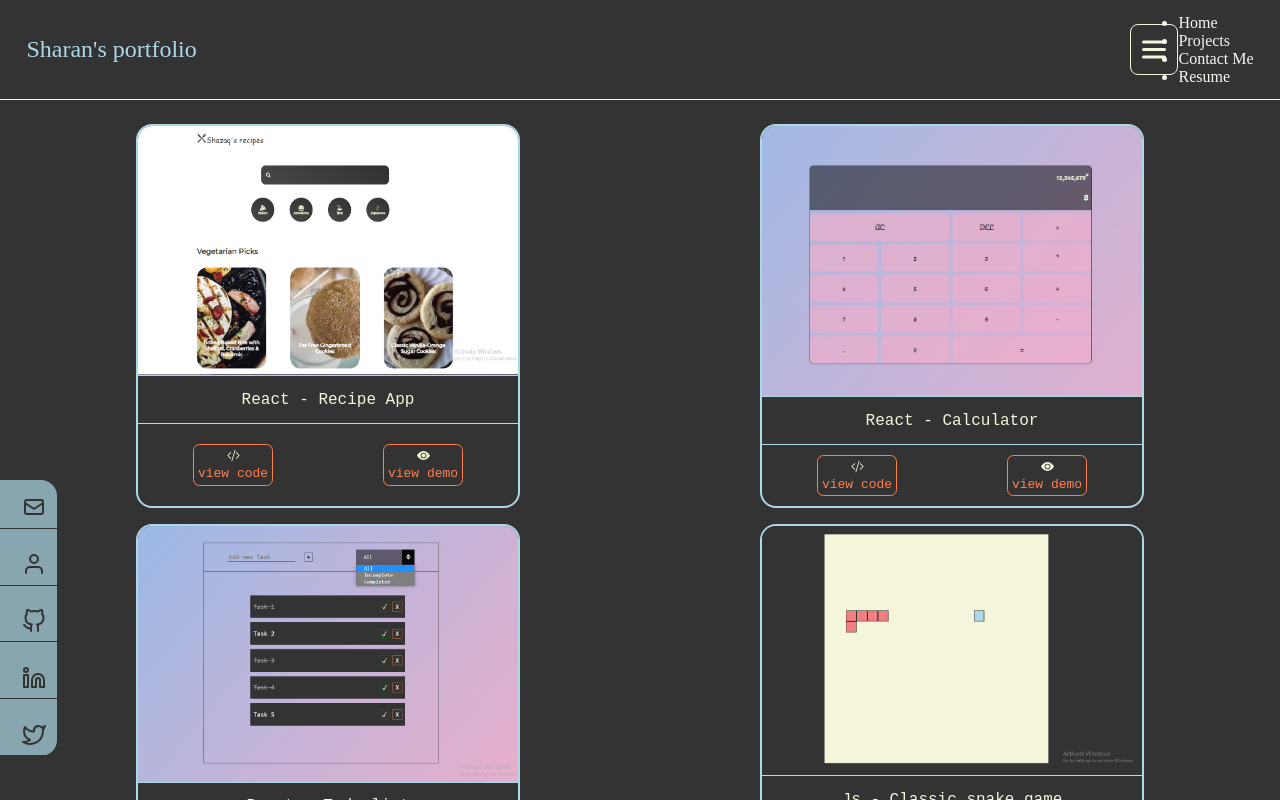
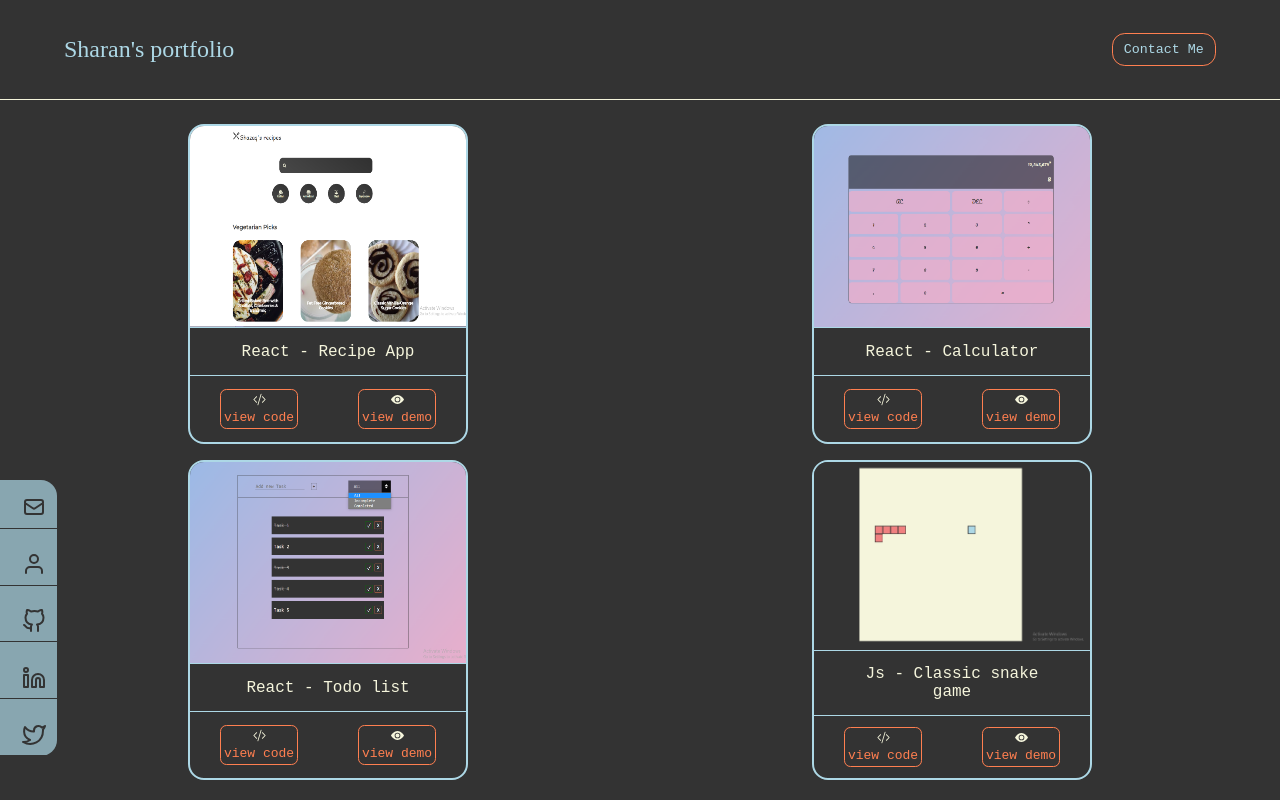
Before and after one commit to shazaq03/portfolio, a React (Create React App) app: page /projects in a window 1280 px wide. Built offline with nearby package versions, Linux system fonts and the light colour scheme; a web font is replaced by a local one.

Commit message:
before final touch-ups- need to add resume link

```diff
--- a/src/components/Navbar.jsx
+++ b/src/components/Navbar.jsx
@@ -1,59 +1,21 @@
-import React, { useState } from 'react';
+import React from 'react';
 import { useNavigate } from 'react-router-dom';
 
 function Navbar() {
 
-  const [menuState, setmenuState] = useState(false);
-
-  const handlemenu = () =>{
-    if(menuState === true){
-      setmenuState(false);
-    }else{
-      setmenuState(true);
-    }
-  }
 
   let navigate = useNavigate();
-  const routeChange = () =>{
-    let path = `/`;
+  const routeChange = (path) =>{
     navigate(path);
   }
 
   return (
     <section className='navsection'>
         <div className="inner-container">
-            <button className='logo' onClick={routeChange}>Sharan's portfolio</button>
-            <button onClick={handlemenu} className='hamburger-btn' aria-controls='main-menu' aria-expanded={menuState}>
-              <svg fill='var(--button-color)' className='hamburger' viewBox='0 0 100 100' width="30">
-                <rect
-                  className='line top'
-                  width='80' height='10'
-                  x='10' y='25' rx='5'
-                  >
-                </rect>
-                <rect
-                  className='line middle'
-                  width='80' height='10'
-                  x='10' y='50' rx='5'
-                  >
-                </rect>
-                <rect
-                  className='line bottom'
-                  width='80' height='10'
-                  x='10' y='75' rx='5'
-                  >
-                </rect>
-
-              </svg>
+            <button className='logo' onClick={()=>{routeChange("/")}}>Sharan's portfolio</button>
+            <button className='contact-btn' onClick={()=>{routeChange("/contact")}} >
+              Contact Me
             </button>
-        </div>
-        <div className='menu'>
-            <ul>
-              <li>Home</li>
-              <li>Projects</li>
-              <li>Contact Me</li>
-              <li>Resume</li>
-            </ul>
         </div>
     </section>
   )
--- a/src/components/Sidebar.jsx
+++ b/src/components/Sidebar.jsx
@@ -11,13 +11,13 @@ function Sidebar() {
             <Link to={'/contact'}><HiOutlineMail color='#333' fontSize="100%" /><span>Email</span></Link>
         </li>
         <li>
-            <a href="#" rel="noreferrer"><FiUser color='#333' fontSize="100%" /><span>Resume</span></a>
+            <a href="/" rel="noreferrer"><FiUser color='#333' fontSize="100%" /><span>Resume</span></a>
         </li>
         <li>
             <a href="https://github.com/shazaq03" target="_blank" rel="noreferrer"><FiGithub color='#333' fontSize="100%" /><span>Github</span></a>
         </li>
         <li>
-            <a href="#" rel="noreferrer"><FiLinkedin color='#333' fontSize="100%" /><span>LinkedIn</span></a>
+            <a href="https://www.linkedin.com/in/sharan-sampath-kumar-10b1a5208?lipi=urn%3Ali%3Apage%3Ad_flagship3_profile_view_base_contact_details%3B%2F0%2FkZ6esTpyLw6CV3kWanA%3D%3D" target="_blank" rel="noreferrer"><FiLinkedin color='#333' fontSize="100%" /><span>LinkedIn</span></a>
         </li>
         <li>
             <a href="https://twitter.com/Shazaq03" target="_blank" rel="noreferrer"><FiTwitter color='#333' fontSize="100%" /><span>Twitter</span></a>
--- a/src/index.css
+++ b/src/index.css
@@ -59,17 +59,23 @@ body{
 
 }
 
-.inner-container .hamburger-btn{
-  --button-color: #f5f5dc;
+.inner-container .contact-btn{
   outline: none;
-  border: 1px solid var(--button-color);
-  border-radius: .5rem;
-  background: transparent;
-  padding: .5rem;
-  color: #f5f5dc;
+  background: none;
+  border: none;
+  font-family: monospace;
+  color: lightblue;
+  padding: .5rem .7rem;
+  border: 1px solid var(--primary-spl-color);
   cursor: pointer;
+  border-radius: .8rem;
 }
 
+.inner-container .contact-btn:hover{
+  background-color: var(--primary-spl-color);
+  color: #333;
+}
+/*
 .inner-container .hamburger-btn .line{
   transition:
     y 300ms ease-in 300ms,
@@ -102,7 +108,7 @@ body{
 
 .hamburger-btn[aria-expanded = "true"] .middle{
   opacity: 0;
-}
+} */
 
 
 .inner-container .logo{
@@ -115,10 +121,7 @@ body{
   cursor: pointer;
 }
 
-.inner-container .menu{
-  position: absolute;
-  bottom: 10%;
-}
+
 
 #social-sidebar {
 	left: 0;
@@ -181,7 +184,6 @@ body{
 
 
 .main-section{
-  position: relative;
   width: 100%;
   height: 100%;
   display: flex;
@@ -254,6 +256,8 @@ body{
 .project-section .project-card{
   width: max(35vh, 30vw);
   height: max(40vh, 30vw);
+  max-width: 35vh;
+  max-height: 40vh;
   border: 2px solid lightblue;
   margin: 1rem auto;
   color: #f5f5dc;
```
Also changed, not shown: notes.txt (added).
